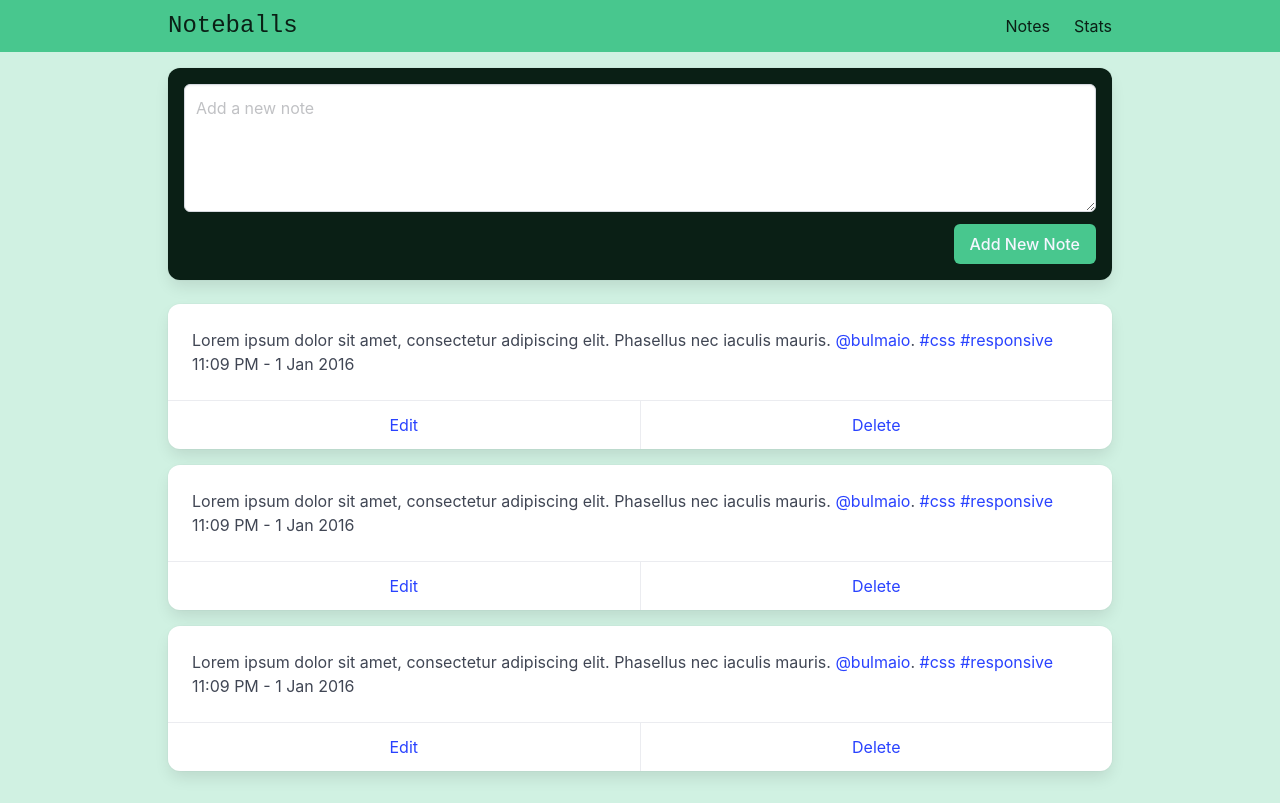
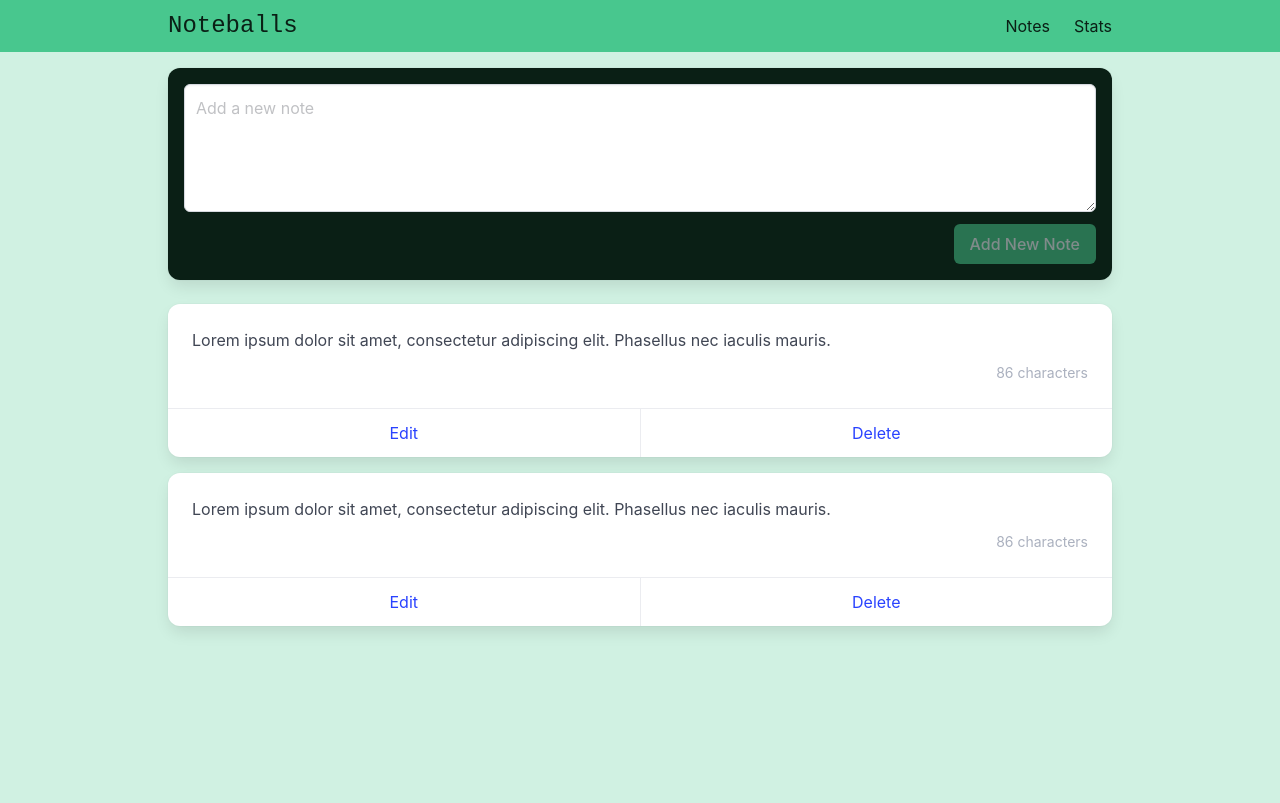
Before and after one commit to feliphepaz/noteballs, a Vue app: page / in a window 1280 px wide. Built offline with nearby package versions, Linux system fonts and the light colour scheme.

Commit message:
feat: add and del methods

```diff
--- /dev/null
+++ b/src/components/note.vue
@@ -0,0 +1,36 @@
+<template>
+  <div class="card mb-4">
+    <div class="card-content">
+      <div class="content">
+        {{ note.content }}
+        <div class="has-text-right has-text-grey-light mt-2">
+          <small>{{ note.content.length }} {{ characterDescription }}</small>
+        </div>
+      </div>
+    </div>
+    <footer class="card-footer">
+      <a href="#" class="card-footer-item">Edit</a>
+      <a href="#" class="card-footer-item" @click="emit('delete')">Delete</a>
+    </footer>
+  </div>
+</template>
+
+<script setup lang="ts">
+  import { computed } from 'vue'
+
+  type Note = {
+    id: number
+    content: string
+  }
+
+  interface Props {
+    note: Note
+  }
+
+  const { note } = defineProps<Props>()
+  const emit = defineEmits(['delete'])
+
+  const characterDescription = computed(() =>
+    note.content.length > 1 ? 'characters' : 'character',
+  )
+</script>
--- a/src/views/ViewNotes.vue
+++ b/src/views/ViewNotes.vue
@@ -3,30 +3,67 @@
     <div class="card has-background-success-dark p-4 mb-5">
       <div class="field">
         <div class="control">
-          <textarea class="textarea" placeholder="Add a new note" />
+          <textarea
+            v-model="newNote"
+            ref="newNoteRef"
+            class="textarea"
+            placeholder="Add a new note"
+          />
         </div>
       </div>
 
       <div class="field is-grouped is-grouped-right">
         <div class="control">
-          <button class="button is-link has-background-success">Add New Note</button>
+          <button
+            class="button is-link has-background-success"
+            :disabled="!newNote"
+            @click="addNote"
+          >
+            Add New Note
+          </button>
         </div>
       </div>
     </div>
 
-    <div v-for="(item, index) in 3" :key="index" class="card mb-4">
-      <div class="card-content">
-        <div class="content">
-          Lorem ipsum dolor sit amet, consectetur adipiscing elit. Phasellus nec iaculis mauris.
-          <a href="#">@bulmaio</a>. <a href="#">#css</a> <a href="#">#responsive</a>
-          <br />
-          <time datetime="2016-1-1">11:09 PM - 1 Jan 2016</time>
-        </div>
-      </div>
-      <footer class="card-footer">
-        <a href="#" class="card-footer-item">Edit</a>
-        <a href="#" class="card-footer-item">Delete</a>
-      </footer>
-    </div>
+    <Note v-for="(note, index) in notes" :key="index" :note="note" @delete="delNote(note.id)" />
   </div>
 </template>
+
+<script setup lang="ts">
+  import { ref } from 'vue'
+
+  import Note from '@/components/note.vue'
+
+  const newNote = ref('')
+  const newNoteRef = ref()
+  const notes = ref([
+    {
+      id: 0,
+      content:
+        'Lorem ipsum dolor sit amet, consectetur adipiscing elit. Phasellus nec iaculis mauris.',
+    },
+    {
+      id: 1,
+      content:
+        'Lorem ipsum dolor sit amet, consectetur adipiscing elit. Phasellus nec iaculis mauris.',
+    },
+  ])
+
+  function addNote() {
+    const time = new Date().getTime()
+
+    const note = {
+      id: time,
+      content: newNote.value,
+    }
+
+    notes.value.unshift(note)
+
+    newNote.value = ''
+    newNoteRef.value.focus()
+  }
+
+  function delNote(id: number) {
+    notes.value = notes.value.filter((note) => note.id !== id)
+  }
+</script>
```
